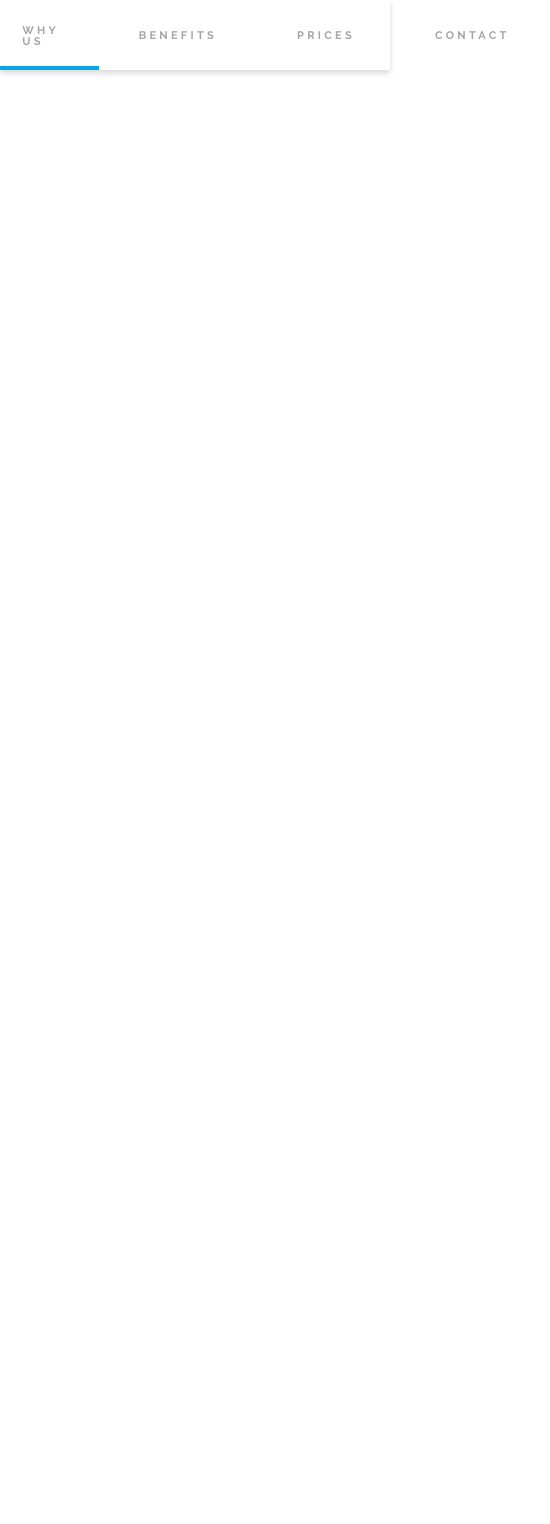
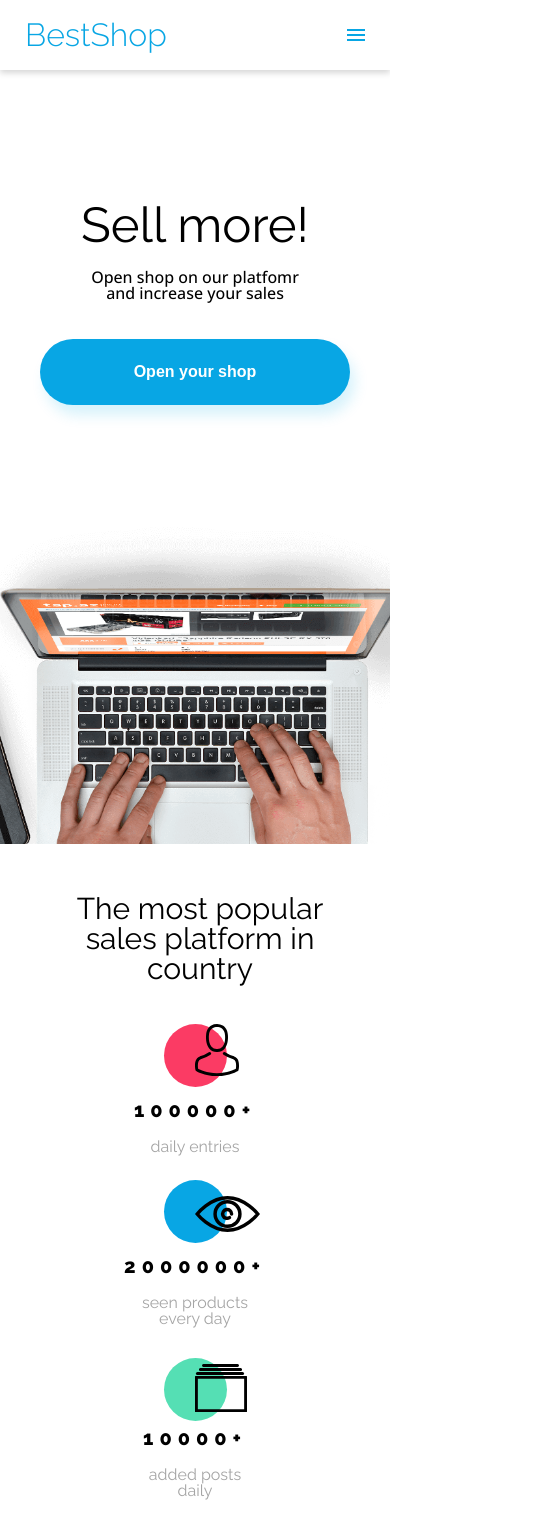
Before and after one commit to cynamonized/BestShop, a website built with Parcel: page index.html in a window 390 px wide. Shown: the whole page, 550 px wide, since content can reach past the window. Before the commit the page ends 844 px from the top, so only its background shows below. Built offline with nearby package versions, Linux system fonts and the light colour scheme.

Commit message:
Nav, hero and statistics sections done

```diff
--- a/index.html
+++ b/index.html
@@ -23,6 +23,14 @@
     <header>
       <div class="container container__header">
         <a href="#" class="header__logo-left">BestShop</a>
+
+        <!-- Hamburger -->
+        <input class="menu-btn" type="checkbox" id="menu-btn" />
+        <label class="menu-icon" for="menu-btn"
+          ><span class="navicon"></span
+        ></label>
+        <!-- ----------- -->
+
         <ul class="header__menu">
           <li class="menu__element">
             <a href="#statistics" class="menu__element--link">Why us</a>
@@ -40,19 +48,19 @@
       </div>
     </header>
 
-    <!-- <main>
-        <section class="hero">
+     <main>
+         <section class="hero">
           <div class="hero__titles">
             <h1 class="titles__main-title">Sell more!</h1>
             <h3 class="titles__subtitle">Open shop on our platfomr and increase your sales</h3>
             <button class="btn-primary btn-primary--big">Open your shop</button>
           </div>
-          <img src="./images/Background.png" class="hero__image" alt="main image with laptop"/>
+          <!-- <img src="./images/Background.png" class="hero__image" alt="main image with laptop"/> -->
+          <div class="hero__image--alt"></div>
+        </section>
 
-        </section> -->
-
-    <!-- <section class="statistics container" id="statistics">
-          <div class=" container__statistics">
+    <section class=" statistics" id="statistics">
+          <div class="container  container__statistics">
             <h2 class="section__title">The most popular sales platform in country</h2>
             <div class="statistics__columns">
               <div class="columns__single-column">
@@ -77,6 +85,8 @@
           </div>
          </section>
 
+
+         <!--
          <section class="highlights" id="highlights">
 
           <div class="container container__highlights container__highlights--first-highlight">
--- a/scss/main.scss
+++ b/scss/main.scss
@@ -6,6 +6,7 @@
 html {
   scroll-behavior: smooth;
   font-size: 16px;
+  min-width: 220px;
 }
 
 * {
@@ -18,6 +19,7 @@ html {
 
 body {
   font-family: $font-raleway;
+  min-width: 220px;
 }
 
 a {
@@ -25,11 +27,23 @@ a {
 }
 
 .container {
-  width: $container-width;
+  width: 100%;
+  max-width: $container-width;
   margin: 0 auto;
   display: flex;
   flex-wrap: wrap;
   justify-content: center;
+
+  @include small_desktop {
+    width: $container-width-small-desktop;
+  }
+
+  @include tablet {
+    width: 100%;
+    max-width: none;
+  }
 }
 
 @import "/scss/sections/_nav";
+@import "/scss/sections/_hero";
+@import "/scss/sections/_statistics";
--- a/scss/sections/_hero.scss
+++ b/scss/sections/_hero.scss
@@ -0,0 +1,56 @@
+.hero {
+  display: flex;
+  flex-direction: column;
+  justify-content: space-between;
+  height: calc(100vh - 70px);
+
+  .hero__titles {
+    margin-top: 130px;
+    text-align: center;
+
+    .titles__main-title {
+      font-size: 3.0625rem;
+      color: black;
+    }
+
+    .titles__subtitle {
+      font-family: $font-open-sans;
+      font-size: 1rem;
+      font-weight: 500;
+      margin-top: 20px;
+      margin-bottom: 38px;
+    }
+  }
+
+  //   .hero__image {
+  //     width: 100%;
+  //     align-self: flex-end;
+  //     object-fit: cover;
+  //   }
+
+  .hero__image--alt {
+    background-image: url("../images/Background.png");
+    background-size: cover;
+    background-position: center;
+    background-repeat: no-repeat;
+    width: 100%;
+    height: 60vh;
+  }
+}
+
+@include tablet {
+  .hero {
+    .hero__titles {
+      display: flex;
+      flex-direction: column;
+      align-items: center;
+      .titles__subtitle {
+        max-width: 15rem;
+      }
+    }
+
+    .hero__image--alt {
+      height: 40vh;
+    }
+  }
+}
--- a/scss/sections/_nav.scss
+++ b/scss/sections/_nav.scss
@@ -3,14 +3,13 @@ header {
   justify-content: center;
   height: 70px;
   box-shadow: 0px 3px 6px $color-primary-shadow;
-}
 
   .container__header {
     display: flex;
     justify-content: space-between;
-  margin: 0 55px;
+    margin: 0 25px;
     flex-wrap: nowrap;
-}
+    align-items: center;
 
     .header__logo-left {
       display: inline-block;
@@ -20,9 +19,73 @@ header {
       align-self: center;
     }
 
+    // Disabled checkbox
+
+    .menu-btn {
+      display: none;
+    }
+
+    //Hamburger Icon - visual & animation
+
+    .menu-icon {
+      cursor: pointer;
+      display: block;
+      float: right;
+      padding: 28px 0;
+      position: relative;
+      user-select: none;
+      display: none;
+
+      .navicon {
+        background: $color-primary;
+        display: block;
+        height: 2px;
+        position: relative;
+        transition: background 0.2s ease-out;
+        width: 18px;
+        // display: none;
+
+        &::before,
+        &::after {
+          background: $color-primary;
+          content: "";
+          display: block;
+          height: 100%;
+          position: absolute;
+          transition: all 0.2s ease-out;
+          width: 100%;
+        }
+
+        &::before {
+          top: 5px;
+        }
+
+        &::after {
+          top: -5px;
+        }
+      }
+    }
+
+    .menu-btn:checked ~ .menu-icon .navicon {
+      background: transparent;
+    }
+
+    .menu-btn:checked ~ .menu-icon .navicon:before {
+      transform: rotate(-45deg);
+    }
+
+    .menu-btn:checked ~ .menu-icon .navicon:after {
+      transform: rotate(45deg);
+    }
+
+    .menu-btn:checked ~ .menu-icon:not(.steps) .navicon:before,
+    .menu-btn:checked ~ .menu-icon:not(.steps) .navicon:after {
+      top: 0;
+    }
+
     .header__menu {
       display: flex;
-}
+      height: 100%;
 
       .menu__element {
         display: block;
@@ -30,18 +93,83 @@ header {
         align-items: center;
         border-bottom: 4px solid transparent;
         padding: 0 22px;
-}
+        height: 100%;
 
         .menu__element--link {
           padding: 28px 18px 23px;
-  color: $color-grey;
           font-weight: 700;
           letter-spacing: 0.205rem;
           font-size: 0.6875rem;
+          color: $color-grey;
           text-transform: uppercase;
         }
 
-.menu__element:hover {
-  color: $color-black;
+        &:hover {
           border-bottom: 4px solid $color-primary;
+
+          a {
+            color: black;
           }
+        }
+      }
+    }
+  }
+
+  @include tablet {
+    .container__header {
+      position: relative;
+      .menu-icon {
+        display: block;
+      }
+
+      .header__menu {
+        display: none;
+      }
+
+      .menu-btn:checked ~ .header__menu {
+        display: flex;
+        flex-direction: column;
+        background-color: white;
+        box-shadow: 0px 3px 6px $color-primary-shadow;
+        position: absolute;
+        top: 70px;
+        left: -25px;
+        height: unset;
+        width: calc(100% + 50px);
+        z-index: -1;
+
+        .menu__element {
+          margin: 14px 25px;
+          padding: 0;
+          display: flex;
+          align-items: flex-end;
+          border-bottom: none;
+
+          .menu__element--link {
+            padding: 0;
+            margin: 0;
+            line-height: 0.6875rem;
+          }
+
+          &:hover {
+            border-bottom: none;
+            color: black;
+            height: auto;
+
+            a {
+              color: black;
+            }
+          }
+
+          &:first-of-type {
+            margin-top: 30px;
+          }
+
+          &:last-of-type {
+            margin-bottom: 30px;
+          }
+        }
+      }
+    }
+  }
+}
--- /dev/null
+++ b/scss/sections/_statistics.scss
@@ -0,0 +1,119 @@
+.statistics {
+  //   display: flex;
+  //   justify-content: center;
+  //   margin: 0 auto;
+
+  .container__statistics {
+    display: flex;
+    flex-direction: column;
+    width: 100%;
+    max-width: 800px;
+  }
+
+  .section__title {
+    margin-top: 100px;
+    margin-bottom: 100px;
+    text-align: center;
+    font-size: 2.25rem;
+    font-weight: 400;
+  }
+
+  .statistics__columns {
+    display: flex;
+    justify-content: space-between;
+    color: $color-black;
+
+    .columns__single-column {
+      display: flex;
+      flex-direction: column;
+      align-items: center;
+      margin-bottom: 121px;
+
+      .single-column__circle {
+        height: 63px;
+        width: 63px;
+        background-color: $color-primary;
+        border-radius: 50%;
+        position: relative;
+      }
+
+      .single-column__circle--red {
+        background-color: $color-redish;
+      }
+
+      .single-column__circle--green {
+        background-color: $color-green;
+      }
+
+      .circle__icon {
+        position: absolute;
+        left: 50%;
+      }
+
+      .circle__icon--person {
+        top: 0px;
+      }
+
+      .circle__icon--eye {
+        top: 25%;
+      }
+
+      .circle__icon--catalog {
+        top: 6px;
+      }
+
+      .single-column__number {
+        letter-spacing: 0.375rem;
+        font-size: 1.25rem;
+        font-weight: 800;
+        margin-top: 13px;
+        margin-bottom: 19px;
+      }
+
+      .single-column__text {
+        text-align: center;
+        color: $color-grey;
+        font-size: 1rem;
+        font-weight: 400;
+      }
+    }
+  }
+
+  @include tablet {
+    .container__statistics {
+      width: 85%;
+    }
+
+    .section__title {
+      margin: 60px 0;
+    }
+
+    .statistics__columns {
+      .columns__single-column {
+        margin-bottom: 50px;
+      }
+    }
+  }
+
+  @include mobile {
+    .container__statistics {
+      width: 95%;
+    }
+
+    .section__title {
+      font-size: 1.875rem;
+      margin-left: 36px;
+      margin-right: 36px;
+
+      margin: 50px 30px 40px 40px;
+    }
+
+    .statistics__columns {
+      display: flex;
+      flex-direction: column;
+      .columns__single-column {
+        margin-bottom: 25px;
+      }
+    }
+  }
+}
--- a/scss/settings/_buttons.scss
+++ b/scss/settings/_buttons.scss
@@ -21,6 +21,14 @@
 
 .btn-primary--big {
   padding: 22px 157px;
+
+  @include tablet {
+    margin: 0 32px;
+    padding: 22px 0;
+
+    max-width: calc(100% - 64px);
+    width: 310px;
+  }
 }
 
 .btn-secondary {
--- a/scss/settings/_mixins.scss
+++ b/scss/settings/_mixins.scss
@@ -0,0 +1,21 @@
+// max-1140 - small desktop
+// max-870 - collapse menu into hamburger
+// max-670 - full mobile
+
+@mixin small_desktop {
+  @media (max-width: 1440px) {
+    @content;
+  }
+}
+
+@mixin tablet {
+  @media (max-width: 870px) {
+    @content;
+  }
+}
+
+@mixin mobile {
+  @media (max-width: 670px) {
+    @content;
+  }
+}
--- a/scss/settings/_variables.scss
+++ b/scss/settings/_variables.scss
@@ -3,6 +3,7 @@
 // Container
 
 $container-width: 1352px;
+$container-width-small-desktop: 1100px;
 
 // Fonts
 $font-raleway: "Raleway", sans-serif;
```
Also changed, not shown: dist/index.html, scss/sections/_highlights.scss (added), 2 other files. Lines whose indentation alone changed are shown as unchanged.
